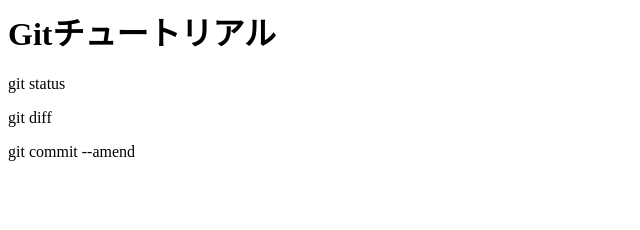
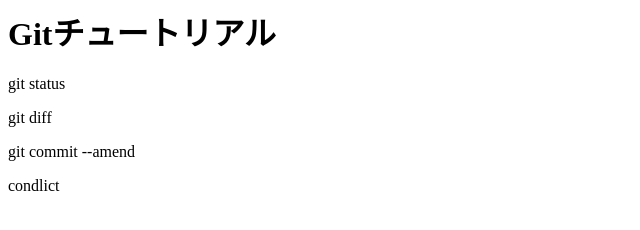
Before and after one commit to Kawol-68/git_tutorial, a plain HTML site: page index.html in a window 1280 px wide. Shown: the full height of the page, 0-640 px from the left. Drawn offline with Linux system fonts and the light colour scheme.

Commit message:
conflictを追記

```diff
--- a/index.html
+++ b/index.html
@@ -2,3 +2,4 @@
 <p>git status</p>
 <p>git diff</p>
 <p>git commit --amend</p>
+<p>condlict</p>
```
